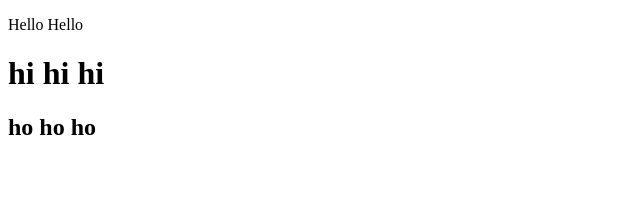
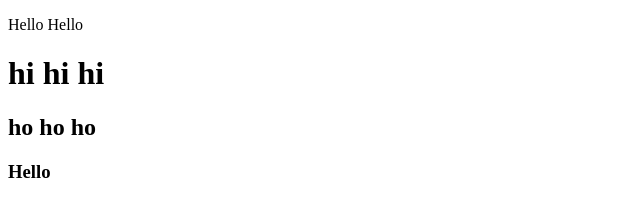
Before and after one commit to TIkTok593/test-git, a website: page index.html in a window 1280 px wide. Shown: the full height of the page, 0-640 px from the left. Drawn offline with Linux system fonts and the light colour scheme.

Commit message:
14th commit

```diff
--- a/index.html
+++ b/index.html
@@ -10,5 +10,6 @@
         <p>Hello Hello</p>
         <h1>hi hi hi</h1>
         <h2>ho ho ho</h2>
+        <h3>Hello</h3>
     </body>
 </html>
```
Also changed, not shown: package.json (added, +24 -0 lines), 2 other files.
